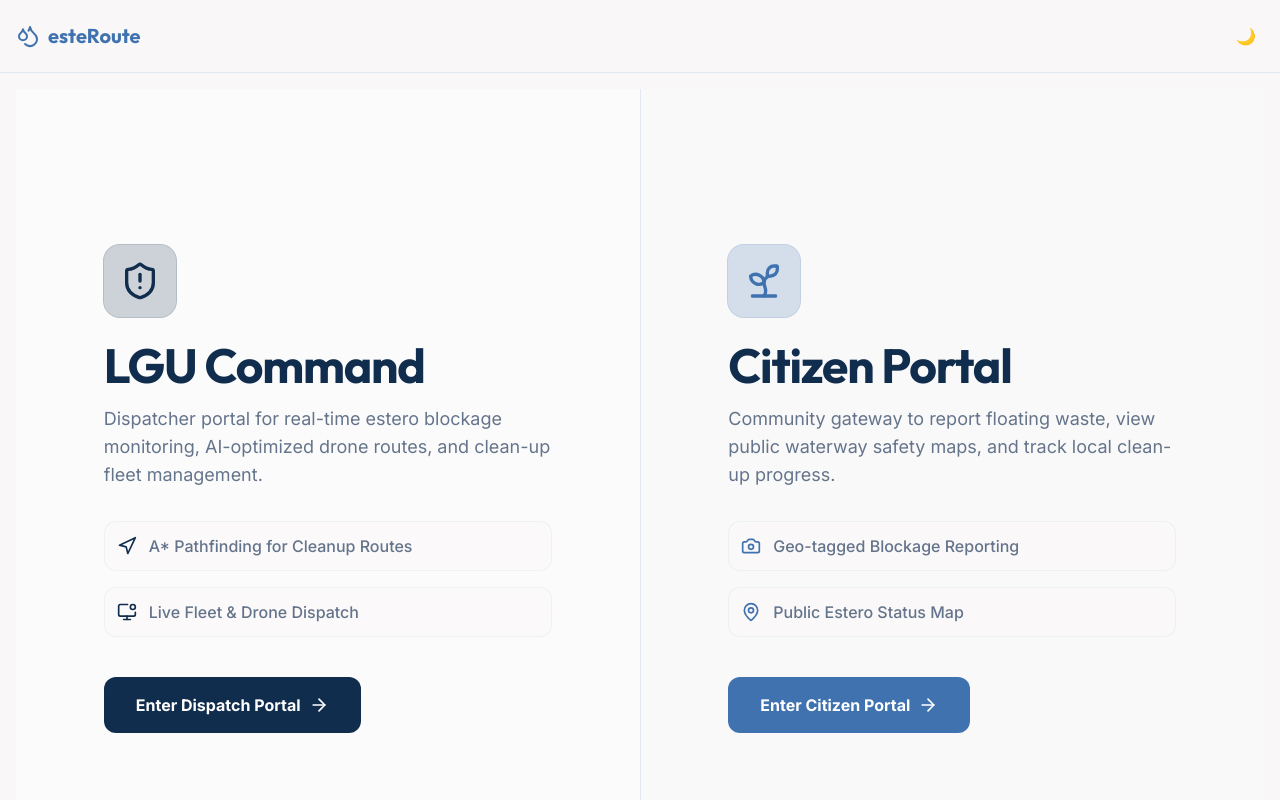
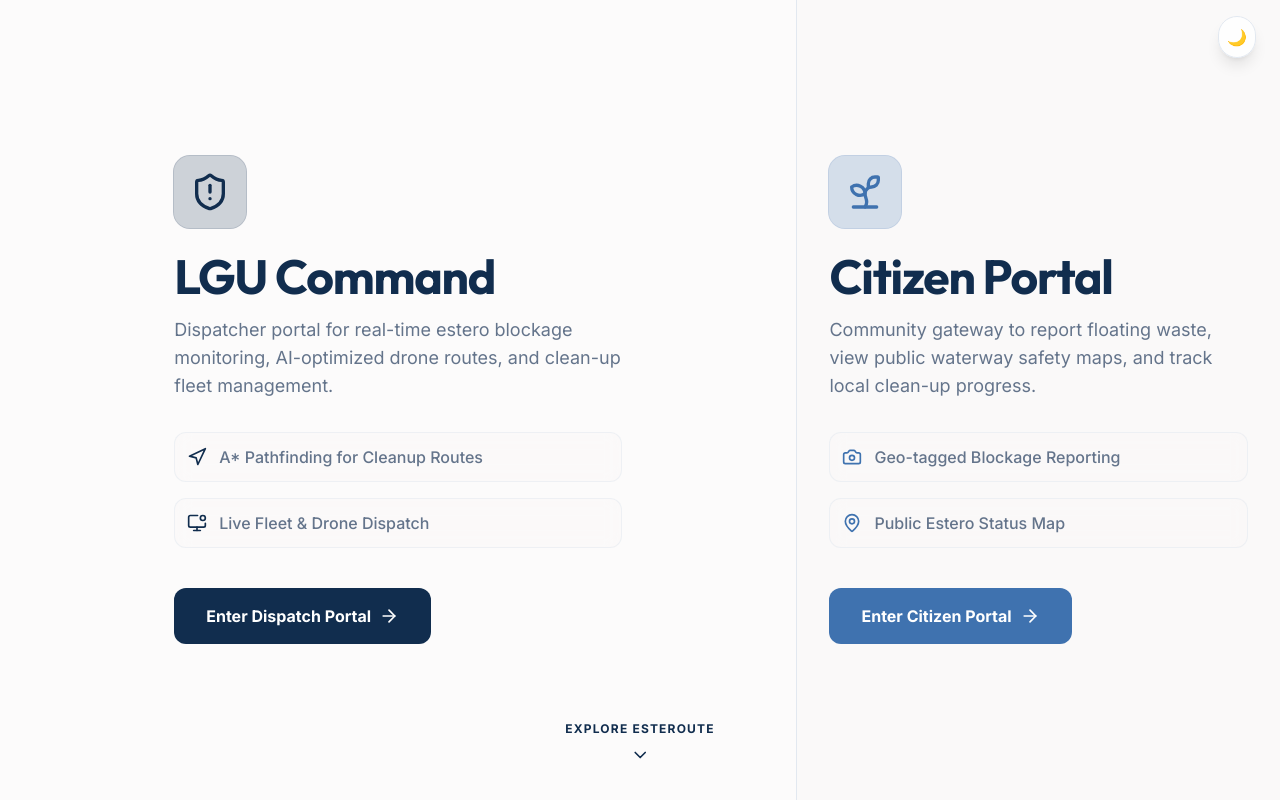
Before and after one commit to Goldenavs/esteRoute, a React (Vite) app in the folder frontend/: page /login in a window 1280 px wide. Shown: the top 800 px of the page. Built offline with nearby package versions, Linux system fonts and the light colour scheme.

Commit message:
add navbar for auth page

```diff
--- a/frontend/src/layouts/AuthLayout.tsx
+++ b/frontend/src/layouts/AuthLayout.tsx
@@ -1,5 +1,4 @@
-import { Outlet, Link } from 'react-router-dom';
-import { Droplets } from 'lucide-react';
+import { Outlet } from 'react-router-dom';
 import { useTheme } from '../context/ThemeContext';
 
 export default function AuthLayout() {
@@ -7,16 +6,17 @@ export default function AuthLayout() {
 
   return (
     <div className="min-h-screen bg-app-bg text-text-primary flex flex-col transition-colors duration-300">
-      <header className="p-4 flex justify-between items-center border-b border-border-subtle">
-        <Link to="/" className="flex items-center gap-2 text-brand-primary font-heading font-bold text-xl hover:opacity-80 transition-opacity">
-          <Droplets className="w-6 h-6" />
-          <span>esteRoute</span>
-        </Link>
-        <button onClick={toggleTheme} className="p-2 rounded-full hover:bg-surface-subtle transition-colors">
-          {theme === 'light' ? '🌙' : '☀️'}
-        </button>
-      </header>
-      <main className="flex-1 flex flex-col items-center p-4 w-full">
+
+      {/* Floating Theme Toggler */}
+      <button
+        onClick={toggleTheme}
+        className="fixed top-4 right-6 z-[60] p-2 bg-surface/80 backdrop-blur-md border border-border-subtle rounded-full shadow-lg hover:bg-surface transition-colors"
+        aria-label="Toggle Theme"
+      >
+        {theme === 'light' ? '🌙' : '☀️'}
+      </button>
+
+      <main className="flex-1 flex flex-col w-full">
         <Outlet />
       </main>
     </div>
--- a/frontend/src/pages/auth/UniversalLogin.tsx
+++ b/frontend/src/pages/auth/UniversalLogin.tsx
@@ -1,9 +1,20 @@
-import { useState } from 'react';
+import { useState, useEffect } from 'react';
 import { Link } from 'react-router-dom';
 import { ShieldAlert, Navigation, MonitorDot, Camera, MapPin, Sprout, ChevronDown, ArrowRight } from 'lucide-react';
 
 export default function UniversalLogin() {
   const [hoveredPanel, setHoveredPanel] = useState<'admin' | 'citizen' | null>(null);
+  const [isScrolled, setIsScrolled] = useState(false);
+
+  useEffect(() => {
+    const handleScroll = () => {
+      // Show navbar when scrolled down slightly (e.g., 20% of viewport)
+      setIsScrolled(window.scrollY > window.innerHeight * 0.2);
+    };
+
+    window.addEventListener('scroll', handleScroll);
+    return () => window.removeEventListener('scroll', handleScroll);
+  }, []);
 
   // Smooth flex-grow ratios for desktop hover effect
   const adminFlex = hoveredPanel === 'admin' ? 1.4 : hoveredPanel === 'citizen' ? 0.8 : 1;
@@ -11,6 +22,27 @@ export default function UniversalLogin() {
 
   return (
     <div className="min-h-screen bg-app-bg text-text-primary w-full overflow-x-hidden">
+
+      {/* Sticky Navbar (Appears on Scroll) */}
+      <div
+        className={`fixed top-0 left-0 w-full z-50 transition-all duration-500 ease-in-out ${
+          isScrolled ? 'translate-y-0 opacity-100 bg-surface/80 backdrop-blur-md border-b border-border-subtle shadow-sm' : '-translate-y-full opacity-0 pointer-events-none'
+        }`}
+      >
+        <div className="max-w-7xl mx-auto px-6 h-16 flex items-center justify-between">
+          <div className="font-heading font-bold text-xl text-text-primary tracking-tight">
+            esteRoute
+          </div>
+          <div className="flex gap-3">
+            <Link to="/citizen" className="text-sm font-bold bg-brand-primary text-white px-4 py-2 rounded-lg hover:bg-brand-primary/90 transition-colors">
+              Citizen
+            </Link>
+            <Link to="/admin" className="text-sm font-bold bg-brand-dark text-white px-4 py-2 rounded-lg hover:bg-brand-dark/90 transition-colors">
+              Dispatcher
+            </Link>
+          </div>
+        </div>
+      </div>
 
       {/* Hero Section - 100vh Split Screen */}
       <section className="relative h-screen w-full flex flex-col md:flex-row">
```
